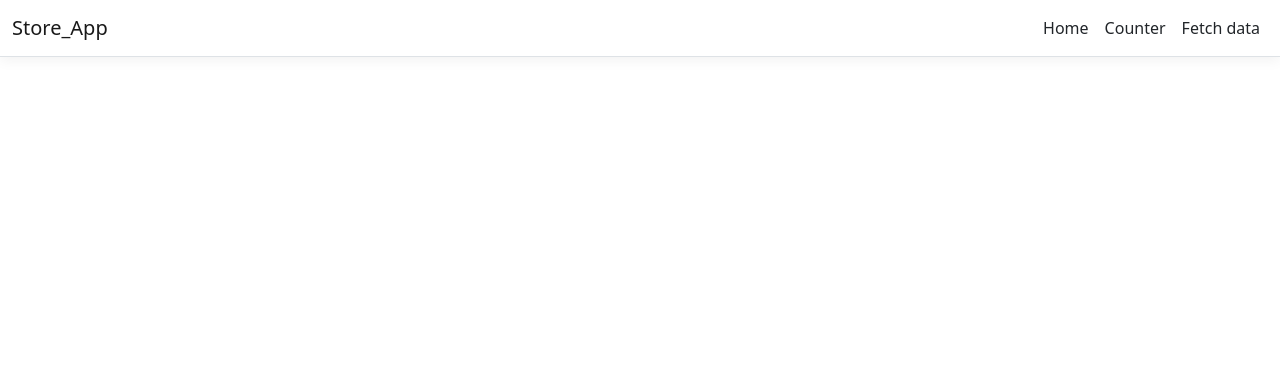
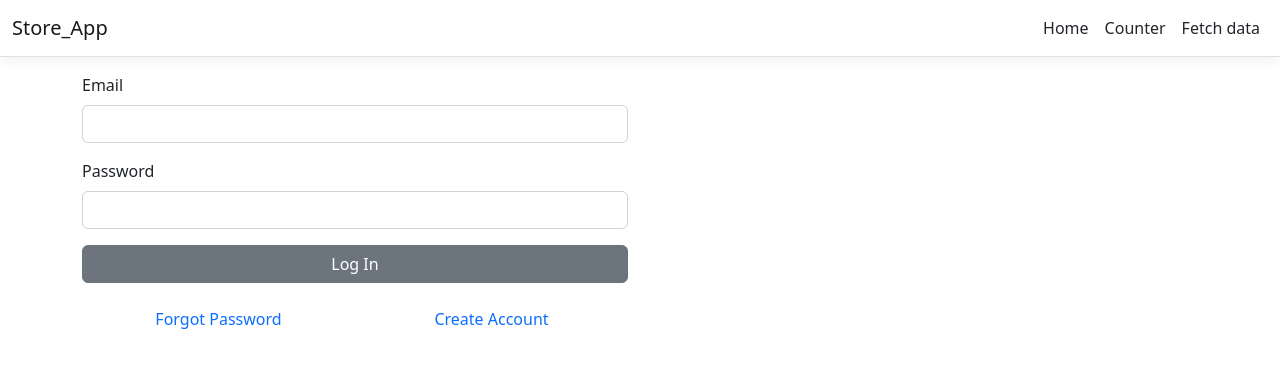
Before and after one commit to kkeshk2/Store_App, a React (Create React App) app in the folder Store_App/ClientApp/: page /login in a window 1280 px wide. Shown: the top 368 px of the page. Built offline with nearby package versions, Linux system fonts and the light colour scheme.

Commit message:
Added Login Page (nonfunctional)

```diff
--- a/Store_App/ClientApp/src/App.js
+++ b/Store_App/ClientApp/src/App.js
@@ -6,6 +6,7 @@ import {Counter} from './components/Counter';
 import {FetchData} from './components/FetchData';
 import Product from './components/Product';
 import Cart from './components/Cart';
+import Login from './components/Login'
 
 
 function App() {
@@ -17,6 +18,7 @@ function App() {
                 <Route path="/product/:id" element={<Product />} />
                 <Route path="/cart/:id" element={<Cart />} />
                 <Route path="/fetch-data" element={<FetchData />} />
+                <Route path="/login" element={<Login />} />
             </Routes>
         </Layout>
     );
--- /dev/null
+++ b/Store_App/ClientApp/src/components/Login.js
@@ -0,0 +1,72 @@
+import React, { Component, useState, useEffect } from 'react';
+
+import {
+    Input,
+    Label,
+    Form,
+    FormGroup,
+    FormText,
+    FormFeedback,
+    Row,
+    Col,
+    Button,
+    Nav,
+    NavItem,
+    NavLink
+} from 'reactstrap'
+
+export default function Login() {
+
+    const [email, setEmail] = useState("");
+    const [password, setPassword] = useState("");
+
+    async function handleSubmit() {
+    }
+
+    return (
+        <div>
+            <Form>
+                <Row>
+                    <Col lg="6">
+                        <FormGroup>
+                            <Label for="email"> Email </Label>
+                            <Input id="email" type="email" value={email} onChange={e => setEmail(e.target.value)} required></Input>
+                        </FormGroup>
+                    </Col>
+                </Row>
+                <Row>
+                    <Col lg="6">
+                        <FormGroup>
+                            <Label for="password"> Password </Label>
+                            <Input id="password" type="password" value={password} onChange={e => setPassword(e.target.value)}></Input>
+                        </FormGroup>
+                    </Col>
+                </Row>
+                <Row>
+                    <Col lg="6">
+                        <FormGroup>
+                            <Button block type="submit" onClick={handleSubmit}>Log In</Button>
+                        </FormGroup>
+                    </Col>
+                </Row>
+                <Row>
+                    <Col lg="6">
+                        <Nav justified>
+                            <NavItem>
+                                <NavLink href="/">Forgot Password</NavLink>
+                            </NavItem>
+                            <NavItem>
+                                <NavLink href="/">Create Account</NavLink>
+                            </NavItem>
+                        </Nav>
+                    </Col>
+                </Row>
+                <Row>
+                    <Col lg="6">
+
+                    </Col>
+                </Row>
+            </Form>
+        </div>
+    )
+}
```
